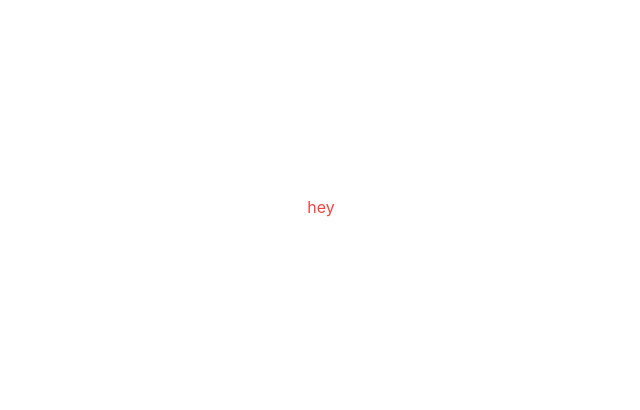
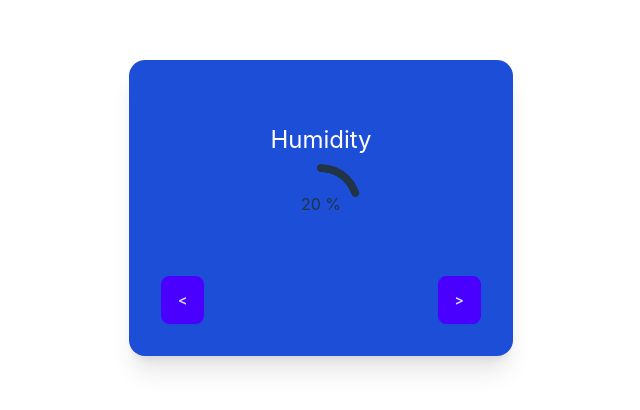
Before and after one commit to ChristopherPeacock/home-automation-, a Vue app in the folder pwa/home-automation-phone-app/: page / in a window 1280 px wide. Shown: the part 192-602 px from the top of the page, without its empty margins (319-959 px from the left). Built offline with nearby package versions, Linux system fonts and the light colour scheme.

Commit message:
made Ui dyncamic with next button

```diff
--- a/pwa/home-automation-phone-app/package.json
+++ b/pwa/home-automation-phone-app/package.json
@@ -11,7 +11,9 @@
   "dependencies": {
     "@tailwindcss/cli": "^4.0.8",
     "@tailwindcss/vite": "^4.0.8",
-    "vue": "^3.5.13"
+    "chart.js": "^4.4.8",
+    "vue": "^3.5.13",
+    "vue-chartjs": "^5.3.2"
   },
   "devDependencies": {
     "@vite-pwa/assets-generator": "^0.2.6",
--- a/pwa/home-automation-phone-app/src/components/HelloWorld.vue
+++ b/pwa/home-automation-phone-app/src/components/HelloWorld.vue
@@ -1,9 +1,96 @@
 <script setup>
 import { ref } from "vue";
+
+const cards = [
+    {
+        title: "Temperature",
+        value: ref(20),
+        id: "cardTemperature",
+    },
+    {
+        title: "Humidity",
+        value: ref(20),
+        id: "cardHumidity",
+    },
+    {
+        title: "Co2",
+        value: ref(20),
+        id: "cardCo2",
+    },
+];
+
+const Temp = cards[0].value;
+const humidity = cards[1].value;
+const C02 = cards[2].value;
+
+const page = ref(2);
+const pages = ref(cards[page]);
+
+const disablePreviousButton = ref(false);
+const disableNextButton = ref(false);
+
+const previousCard = () => {
+    console.log("Previous Card");
+    if (page.value > 1) {
+        page.value--;
+    }
+};
+
+const nextCard = () => {
+    console.log("Next Card");
+    if (page.value < 3) {
+        page.value++;
+    }
+};
 </script>
 
 <template>
-    <h1 class="text-red-500">hey</h1>
+    <div class="card bg-blue-700 w-96 shadow-xl">
+        <div
+            class="card-body flex flex-col items-center justify-center"
+            id="cardTemperature"
+            v-if="page === 1"
+        >
+            <h1 class="text-2xl text-white">Temperature</h1>
+            <div class="radial-progress" style="--value: 20" role="progressbar">
+                {{ Temp }}°C
+            </div>
+        </div>
+        <div
+            class="card-body flex flex-col items-center justify-center"
+            id="cardHumidity"
+            v-if="page === 2"
+        >
+            <h1 class="text-2xl text-white">Humidity</h1>
+            <div class="radial-progress" style="--value: 20" role="progressbar">
+                {{ humidity }} %
+            </div>
+        </div>
+        <div
+            class="card-body flex flex-col items-center justify-center"
+            id="cardCo2"
+            v-if="page === 3"
+        >
+            <h1 class="text-2xl text-white">Co2</h1>
+            <div class="radial-progress" style="--value: 20" role="progressbar">
+                {{ C02 }} ppm
+            </div>
+        </div>
+        <div class="card-footer flex justify-between">
+            <button
+                v-if="!disablePreviousButton"
+                class="btn btn-primary"
+                @click="previousCard"
+            >
+                <
+            </button>
+            <button
+                v-if="!disableNextButton"
+                class="btn btn-primary"
+                @click="nextCard"
+            >
+                >
+            </button>
+        </div>
+    </div>
 </template>
-
-<style scoped></style>
```
Also changed, not shown: 1 other file (tests, documents, lock files or other folders).
